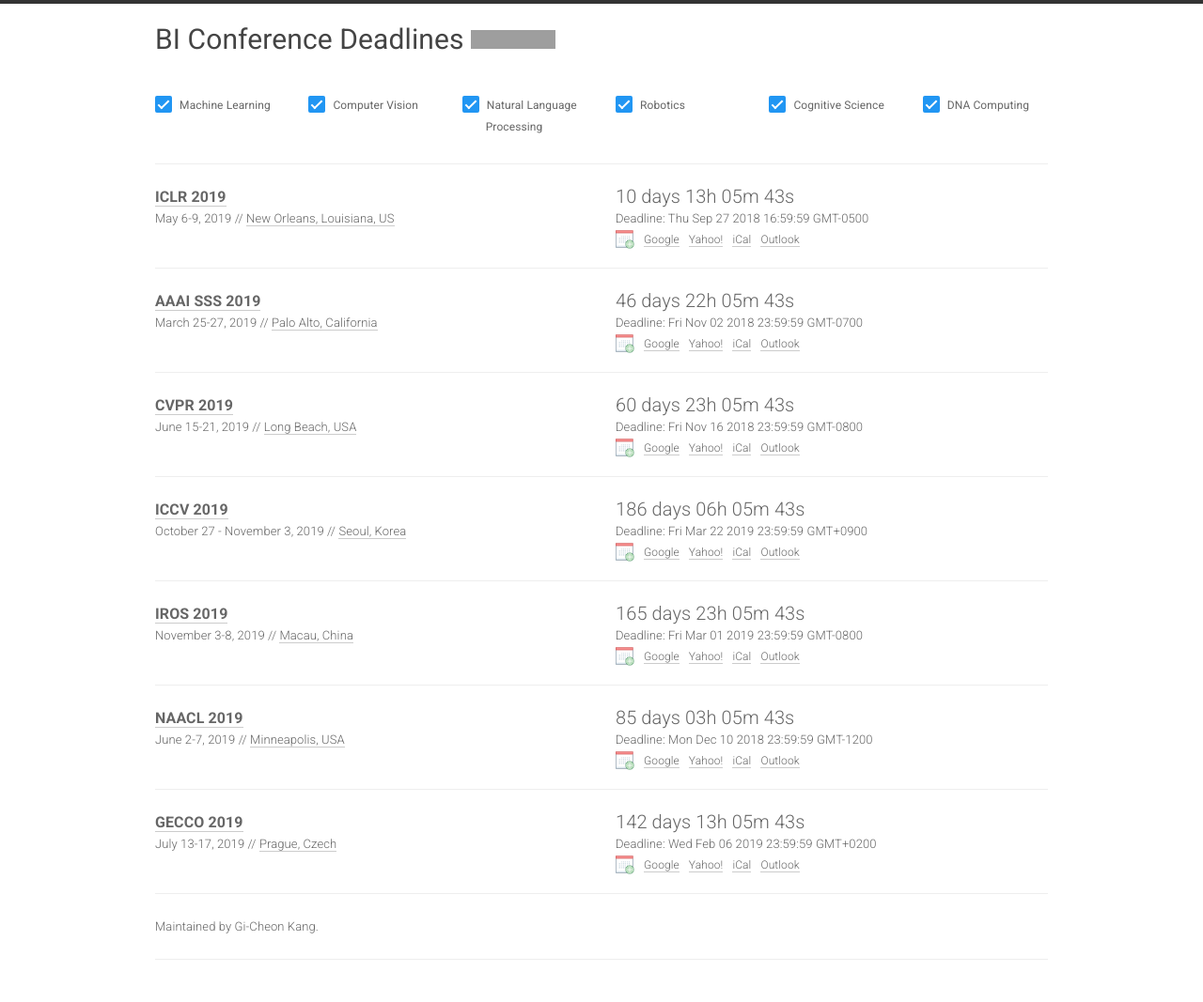
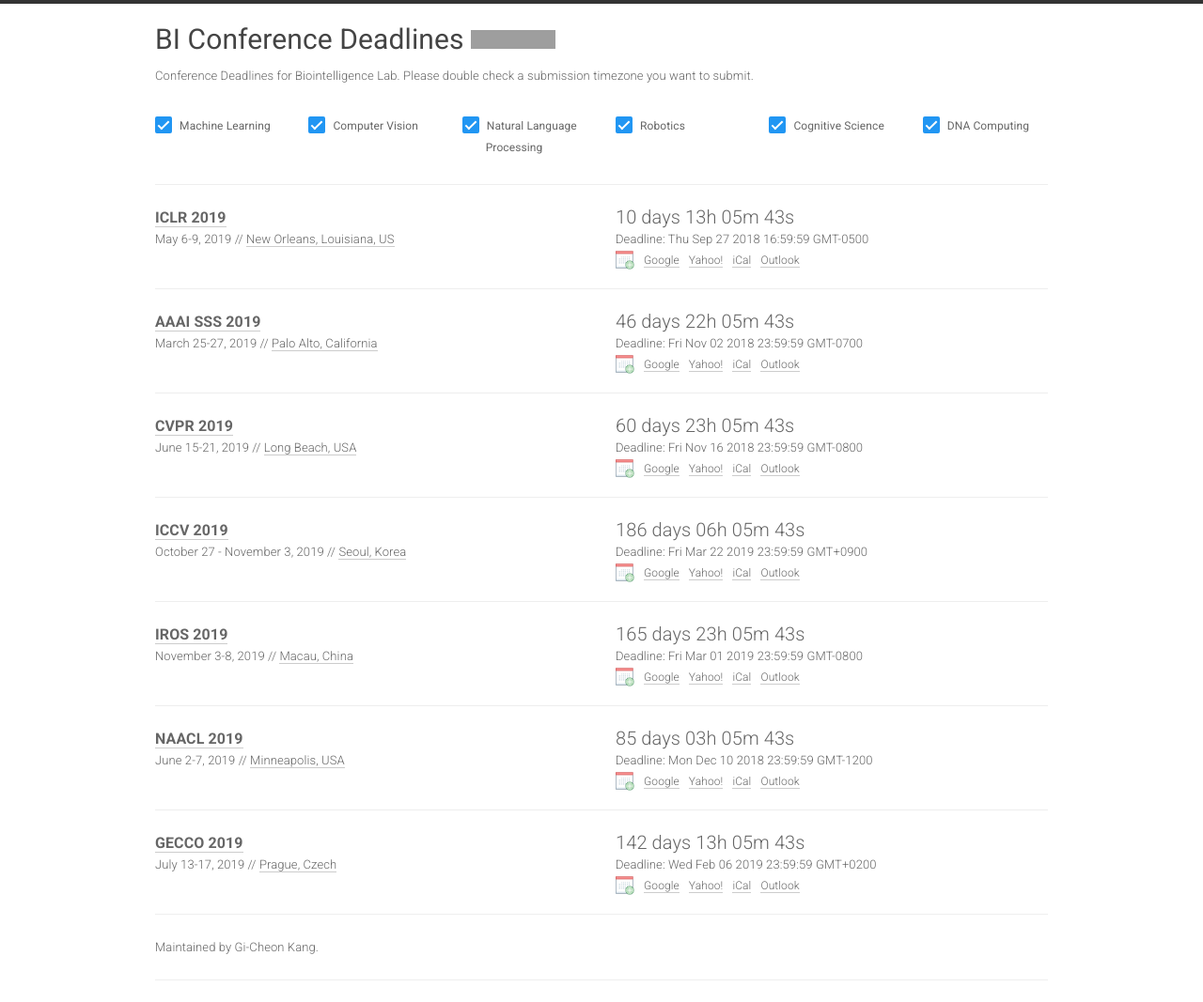
Before and after one commit to biconf/biconf.github.io, a Jekyll site: the page built from index.html, in a window 1280 px wide. Shown: the whole page at 94% size. Built offline with Jekyll 4.4.1, drawn with Linux system fonts in a browser that asks for light colours; nearby versions of some CDN libraries; before the commit the page ends 1045 px from its top, so only the background shows below that; grey boxes are pictures that could not be loaded.

Commit message:
Update home.html

```diff
--- a/_layouts/home.html
+++ b/_layouts/home.html
@@ -31,6 +31,7 @@
                 </div>
                 <div class="meta col-xs-12">
                   {{ site.description }}
+                  Conference Deadlines for Biointelligence Lab. Please double check a submission timezone you want to submit.
                 </div>
             </div>
             <br>
```
